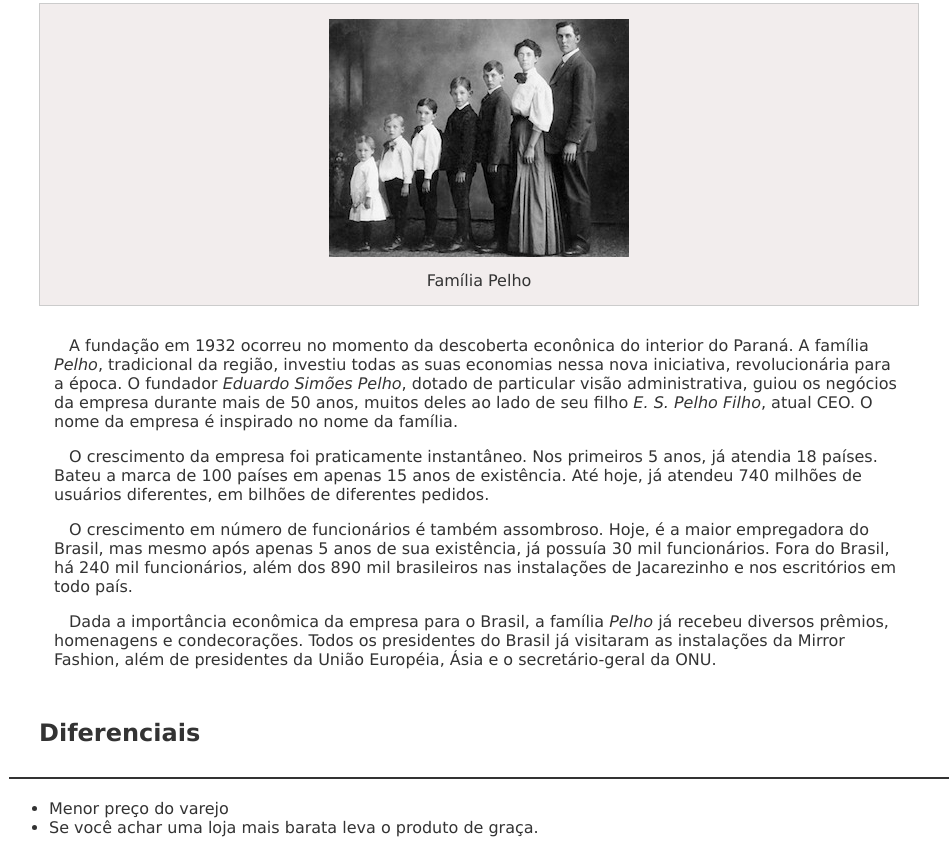
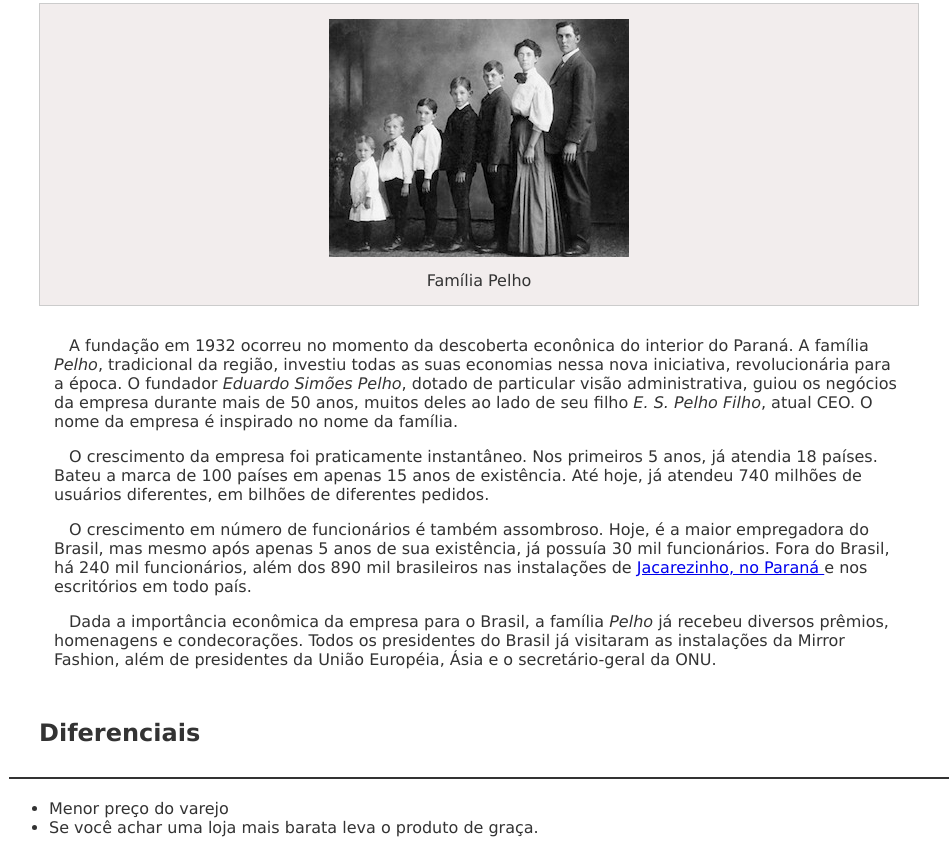
Before and after one commit to riosandreia/MirrorFashion, a plain HTML site: page sobre.html in a window 1280 px wide. Shown: the part 975-1828 px from the top of the page, without its empty margins (161-1111 px from the left). Drawn offline with Linux system fonts and the light colour scheme.

Commit message:
Atualização de link

```diff
--- a/sobre.html
+++ b/sobre.html
@@ -36,8 +36,9 @@
         de usuários diferentes, em bilhões de diferentes pedidos.</p>
     <p>O crescimento em número de funcionários é também assombroso. Hoje, é a maior empregadora do
         Brasil, mas mesmo após apenas 5 anos de sua existência, já possuía 30 mil funcionários. Fora do
-        Brasil, há 240 mil funcionários, além dos 890 mil brasileiros nas instalações de Jacarezinho e
-        nos escritórios em todo país.</p>
+        Brasil, há 240 mil funcionários, além dos 890 mil brasileiros nas instalações de <a
+            href="https://maps.google.com.br/?q=Jacarezinho">
+            Jacarezinho, no Paraná </a> e nos escritórios em todo país.</p>
     <p>Dada a importância econômica da empresa para o Brasil, a família <em> Pelho</em> já recebeu diversos prêmios,
         homenagens e condecorações. Todos os presidentes do Brasil já visitaram as instalações da Mirror
         Fashion, além de presidentes da União Européia, Ásia e o secretário-geral da ONU.</p>
```
